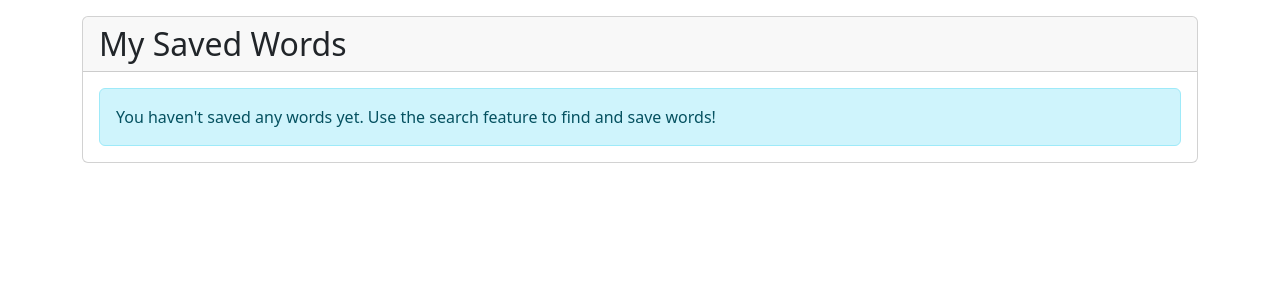
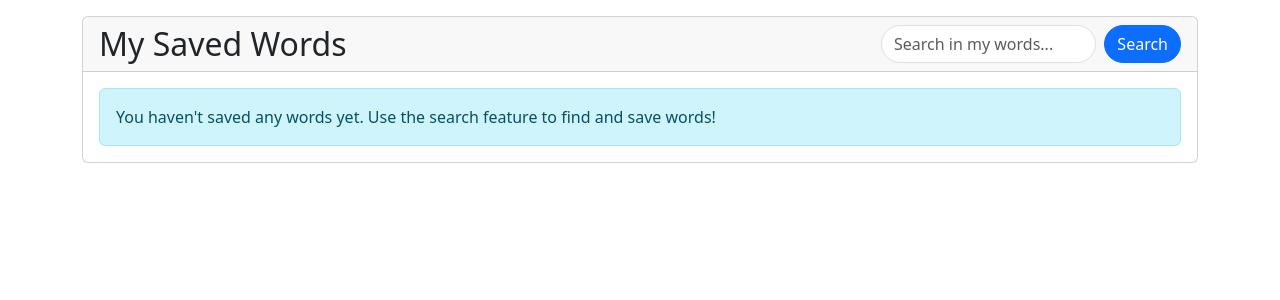
Before and after one commit to devcusn/lingo-app, a Django app: page /my-words/ in a window 1280 px wide. Shown: the part 73-373 px from the top of the page. Run offline with Django 5.2, Linux system fonts and the light colour scheme; a user stored in the database is signed in; data comes from the database, SQL or seed files in the repository; both versions use the stored data as it was after the commit.

Commit message:
feat: Add search word in my words

```diff
--- a/dictapp/templates/my_words.html
+++ b/dictapp/templates/my_words.html
@@ -6,8 +6,25 @@
   <div class="row">
     <div class="col-12">
       <div class="card">
-        <div class="card-header">
+        <div class="card-header d-flex justify-content-between align-items-center">
           <h2 class="mb-0">My Saved Words</h2>
+          <div class="search-box" style="width: 300px;">
+            <form method="GET" class="mb-0">
+              <div class="input-group">
+                <input
+                  type="text"
+                  name="q"
+                  class="form-control rounded-pill"
+                  placeholder="Search in my words..."
+                  value="{{ search_query }}"
+                >
+                <button type="submit" class="btn btn-primary rounded-pill ms-2">Search</button>
+                {% if search_query %}
+                  <a href="{% url 'my_words' %}" class="btn btn-outline-secondary rounded-pill ms-2">Clear</a>
+                {% endif %}
+              </div>
+            </form>
+          </div>
         </div>
         <div class="card-body">
           {% if words %}
@@ -43,7 +60,7 @@
                         <form method="POST" action="{% url 'remove_word' word.id %}" class="d-inline">
                           {% csrf_token %}
                           <button type="submit" class="btn btn-sm btn-outline-danger">
-                            <i class="bi bi-trash"></i>Remove Word
+                            <i class="bi bi-trash"></i>
                           </button>
                         </form>
                       </td>
@@ -58,19 +75,19 @@
               <ul class="pagination justify-content-center">
                 {% if page_obj.has_previous %}
                 <li class="page-item">
-                  <a class="page-link" href="?page={{ page_obj.previous_page_number }}">Previous</a>
+                  <a class="page-link" href="?page={{ page_obj.previous_page_number }}{% if search_query %}&q={{ search_query }}{% endif %}">Previous</a>
                 </li>
                 {% endif %}
 
                 {% for num in page_obj.paginator.page_range %}
                 <li class="page-item {% if page_obj.number == num %}active{% endif %}">
-                  <a class="page-link" href="?page={{ num }}">{{ num }}</a>
+                  <a class="page-link" href="?page={{ num }}{% if search_query %}&q={{ search_query }}{% endif %}">{{ num }}</a>
                 </li>
                 {% endfor %}
 
                 {% if page_obj.has_next %}
                 <li class="page-item">
-                  <a class="page-link" href="?page={{ page_obj.next_page_number }}">Next</a>
+                  <a class="page-link" href="?page={{ page_obj.next_page_number }}{% if search_query %}&q={{ search_query }}{% endif %}">Next</a>
                 </li>
                 {% endif %}
               </ul>
@@ -78,7 +95,13 @@
             {% endif %}
           {% else %}
             <div class="alert alert-info mb-0">
-              <p class="mb-0">You haven't saved any words yet. Use the search feature to find and save words!</p>
+              <p class="mb-0">
+                {% if search_query %}
+                  No words found matching your search.
+                {% else %}
+                  You haven't saved any words yet. Use the search feature to find and save words!
+                {% endif %}
+              </p>
             </div>
           {% endif %}
         </div>
@@ -96,5 +119,12 @@
   .badge {
     font-weight: 500;
   }
+  .input-group {
+    flex-wrap: nowrap;
+  }
+  .form-control:focus {
+    box-shadow: none;
+    border-color: #4255ff;
+  }
 </style>
 {% endblock %}
--- a/dictapp/views.py
+++ b/dictapp/views.py
@@ -4,6 +4,7 @@ from django.http import JsonResponse
 from django.contrib.auth import login, authenticate, logout
 from django.contrib.auth.models import User
 from django.contrib.auth.decorators import login_required
+from django.db.models import Q
 import requests
 from .models import Word
 
@@ -75,13 +76,21 @@ def search_word(request):
 
 @login_required(login_url='login')
 def my_words(request):
+    search_query = request.GET.get('q', '').strip()
     word_list = Word.objects.filter(user=request.user)
+
+    if search_query:
+        # Only search in the word field for SQLite compatibility
+        word_list = word_list.filter(word__icontains=search_query)
+
     paginator = Paginator(word_list, 9)
-
     page = request.GET.get('page')
     words = paginator.get_page(page)
 
-    return render(request, 'my_words.html', {'words': words})
+    return render(request, 'my_words.html', {
+        'words': words,
+        'search_query': search_query
+    })
 
 
 @login_required(login_url='login')
```
Also changed, not shown: db.sqlite3.
